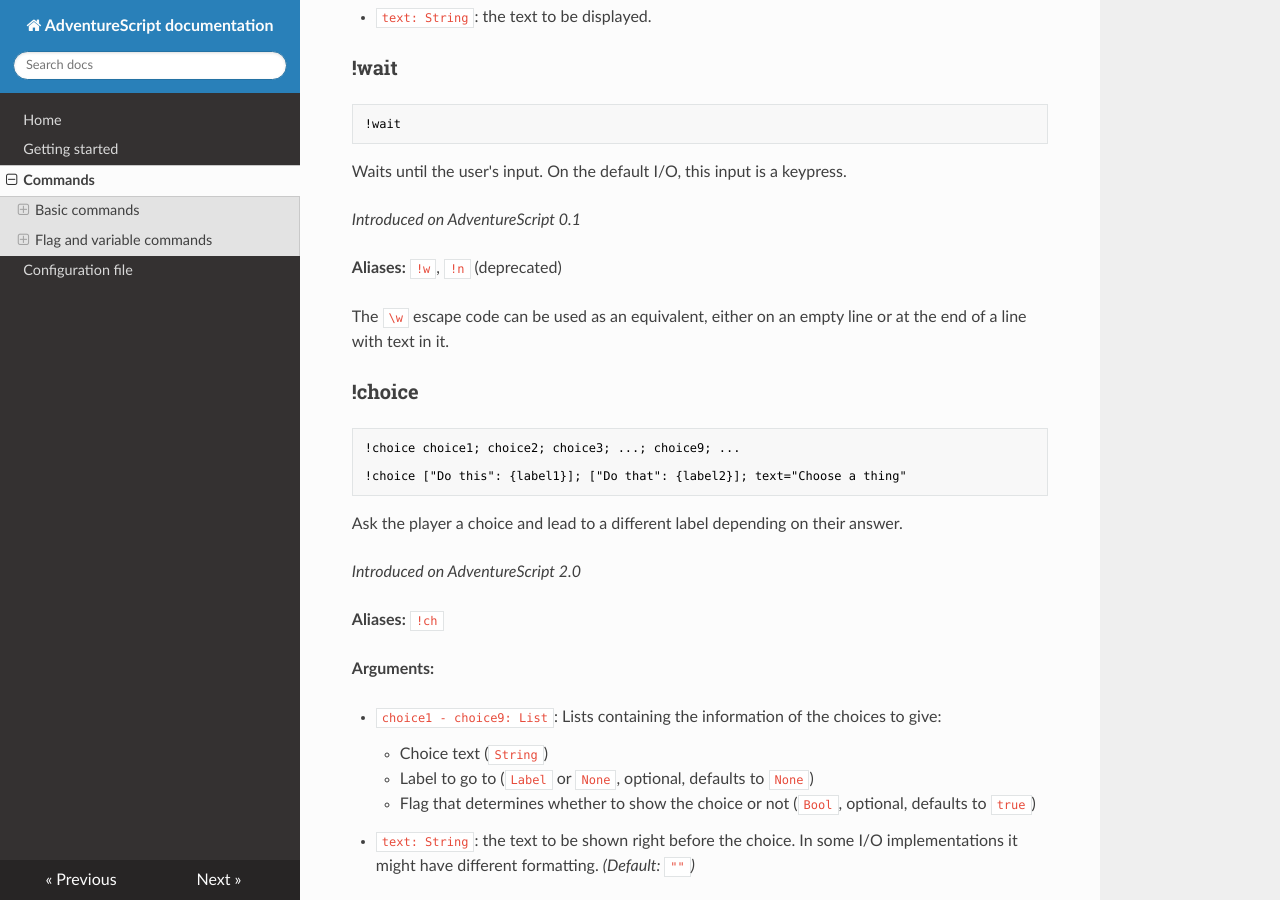
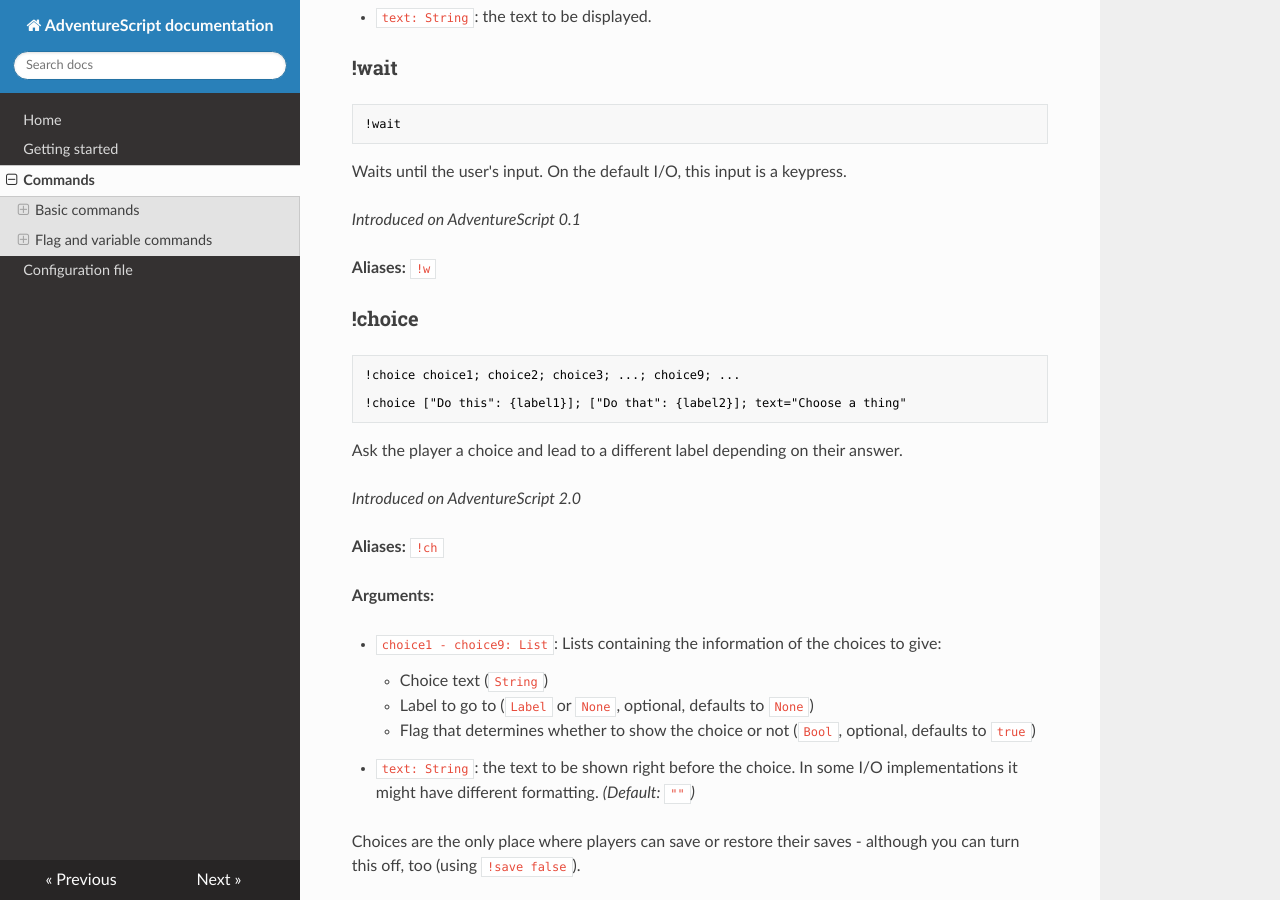
Before and after one commit to patataofcourse/AdventureScript, an MkDocs documentation site: the page built from docs/commands.md, in a window 1280 px wide and 900 px high, scrolled down 586 px. Built offline with MkDocs 1.6.1, drawn with Linux system fonts in a browser that asks for light colours; nearby versions of some CDN libraries.

Commit message:
fix escape code thing

````diff
--- a/docs/commands.md
+++ b/docs/commands.md
@@ -27,9 +27,7 @@
 
 *Introduced on AdventureScript 0.1*
 
-**Aliases:** `!w`, `!n` (deprecated)
-
-The `\w` escape code can be used as an equivalent, either on an empty line or at the end of a line with text in it.
+**Aliases:** `!w`
 
 ### !choice
 ```none
````
